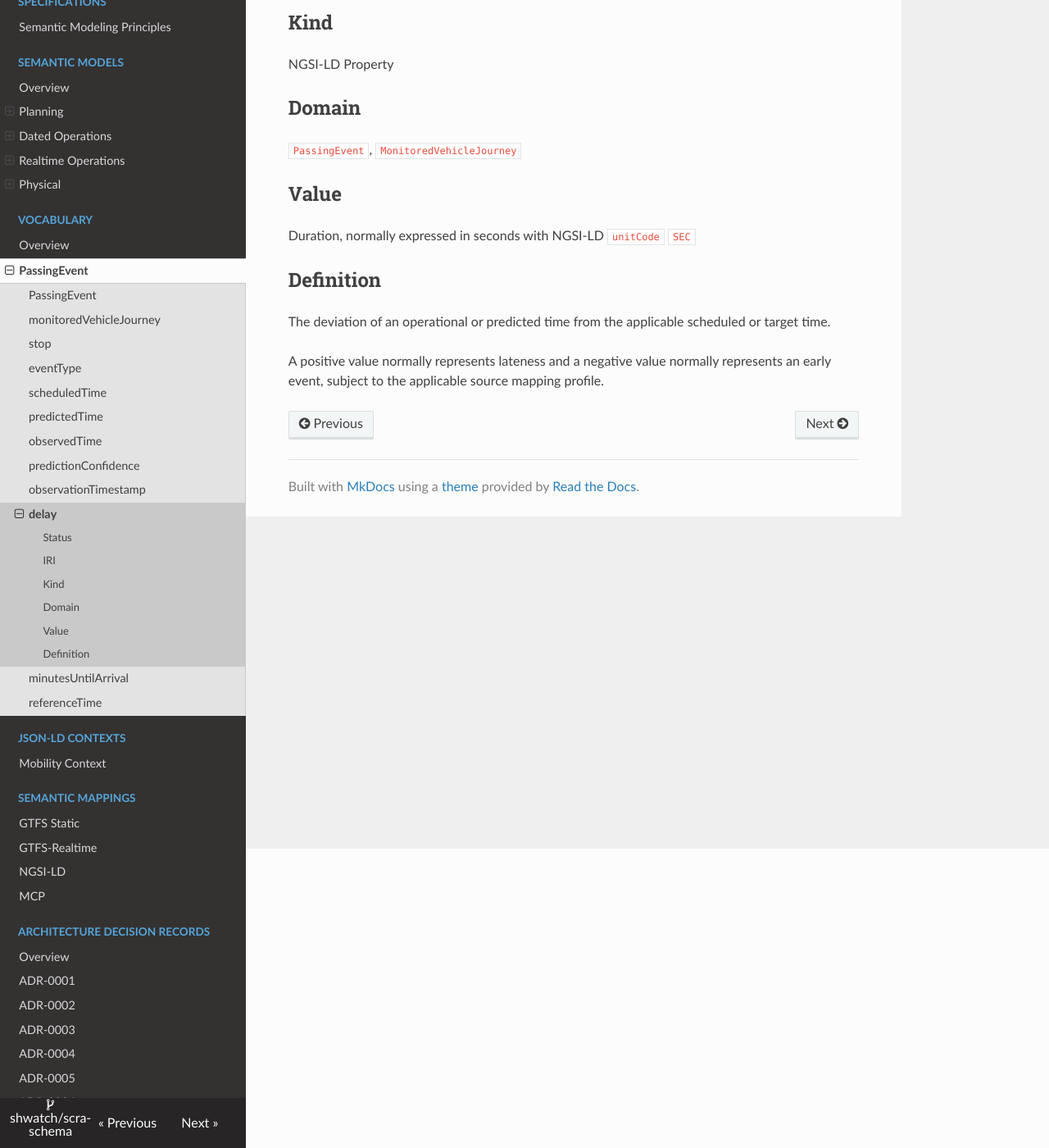
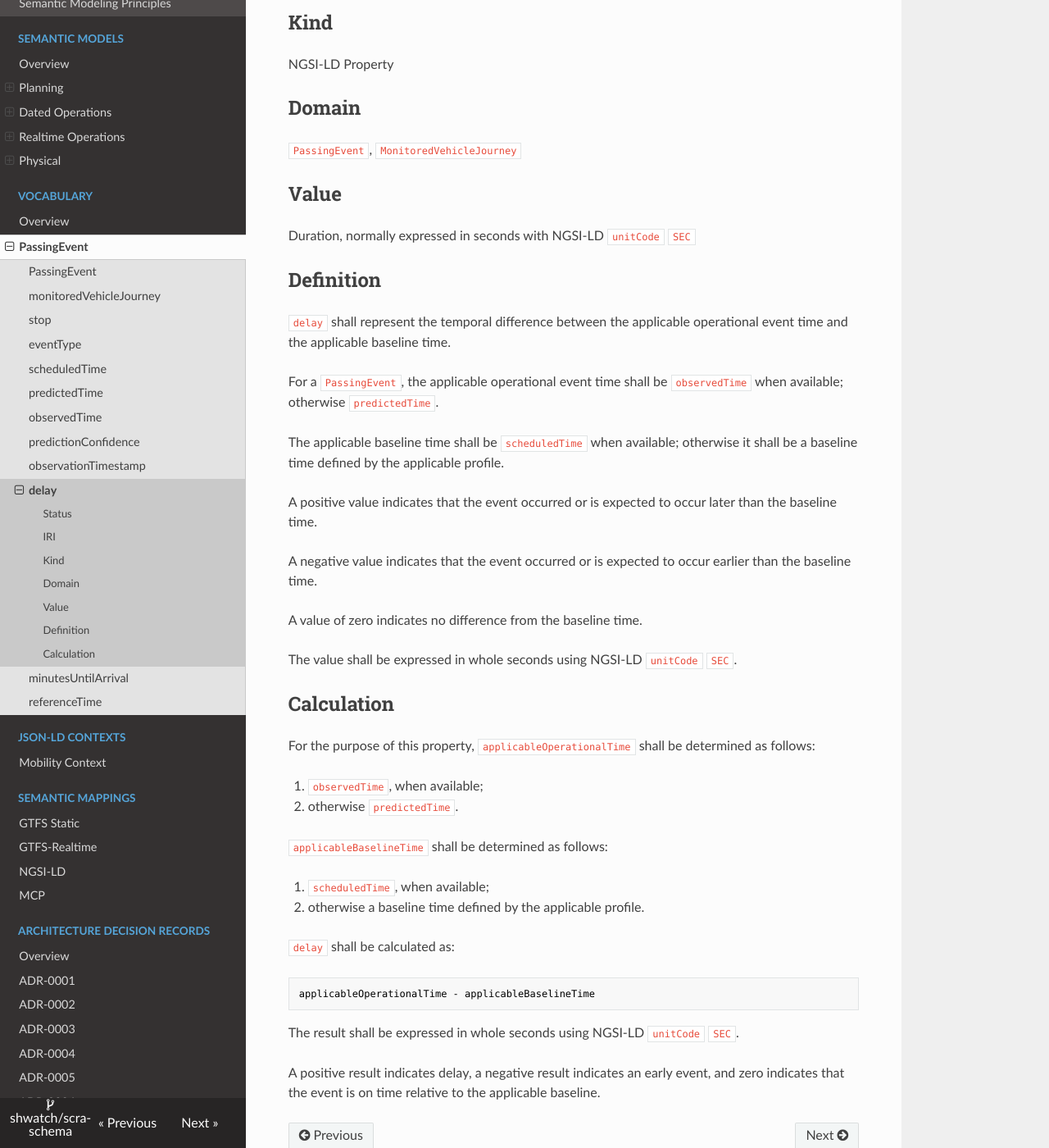
Before and after one commit to shwatch/scra-schema, an MkDocs documentation site: the page built from docs/vocab/delay.md, in a window 1280 px wide and 1400 px high, scrolled down 365 px. Shown: the whole window at 82% size. Built offline with MkDocs 1.6.1, drawn with Linux system fonts in a browser that asks for light colours; nearby versions of some CDN libraries.

Commit message:
Make delay normative

````diff
--- a/docs/vocab/delay.md
+++ b/docs/vocab/delay.md
@@ -24,8 +24,47 @@ Duration, normally expressed in seconds with NGSI-LD `unitCode` `SEC`
 
 ## Definition
 
-The deviation of an operational or predicted time from the applicable
-scheduled or target time.
+`delay` shall represent the temporal difference between the applicable
+operational event time and the applicable baseline time.
 
-A positive value normally represents lateness and a negative value normally
-represents an early event, subject to the applicable source mapping profile.
+For a `PassingEvent`, the applicable operational event time shall be
+`observedTime` when available; otherwise `predictedTime`.
+
+The applicable baseline time shall be `scheduledTime` when available;
+otherwise it shall be a baseline time defined by the applicable profile.
+
+A positive value indicates that the event occurred or is expected to occur
+later than the baseline time.
+
+A negative value indicates that the event occurred or is expected to occur
+earlier than the baseline time.
+
+A value of zero indicates no difference from the baseline time.
+
+The value shall be expressed in whole seconds using NGSI-LD `unitCode` `SEC`.
+
+## Calculation
+
+For the purpose of this property, `applicableOperationalTime` shall be
+determined as follows:
+
+1. `observedTime`, when available;
+2. otherwise `predictedTime`.
+
+`applicableBaselineTime` shall be determined as follows:
+
+1. `scheduledTime`, when available;
+2. otherwise a baseline time defined by the applicable profile.
+
+`delay` shall be calculated as:
+
+```text
+applicableOperationalTime - applicableBaselineTime
+```
+
+The result shall be expressed in whole seconds using NGSI-LD `unitCode`
+`SEC`.
+
+A positive result indicates delay, a negative result indicates an early
+event, and zero indicates that the event is on time relative to the
+applicable baseline.
````
Also changed, not shown: other parts of docs/vocab/delay.md (+1 -1 lines).
